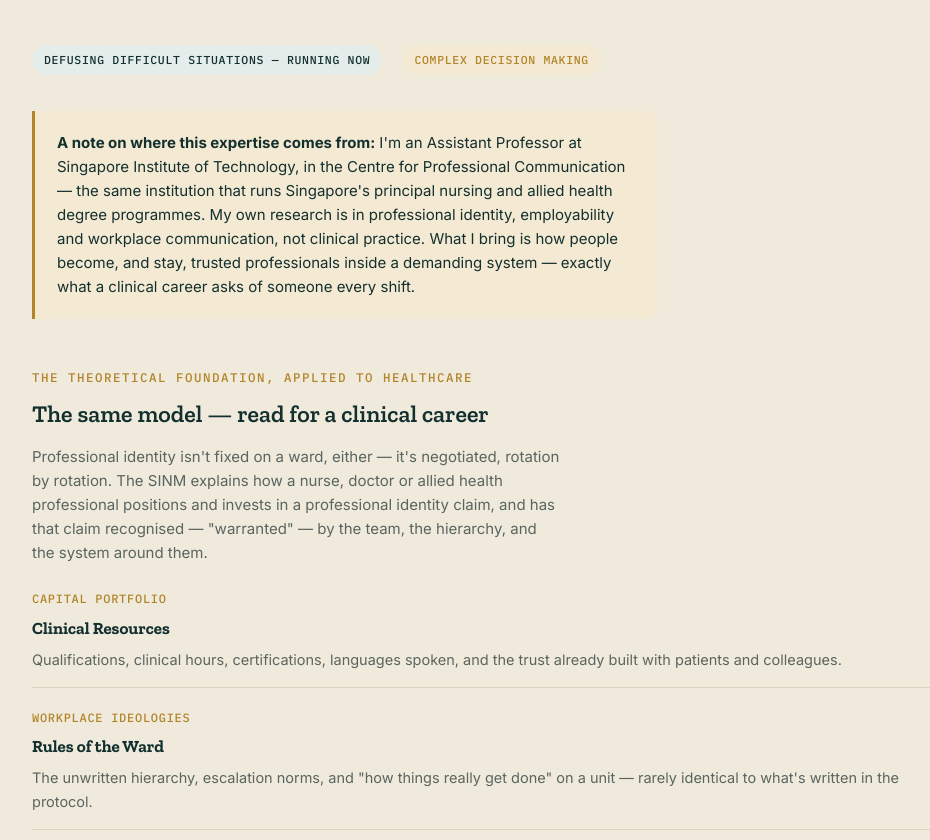
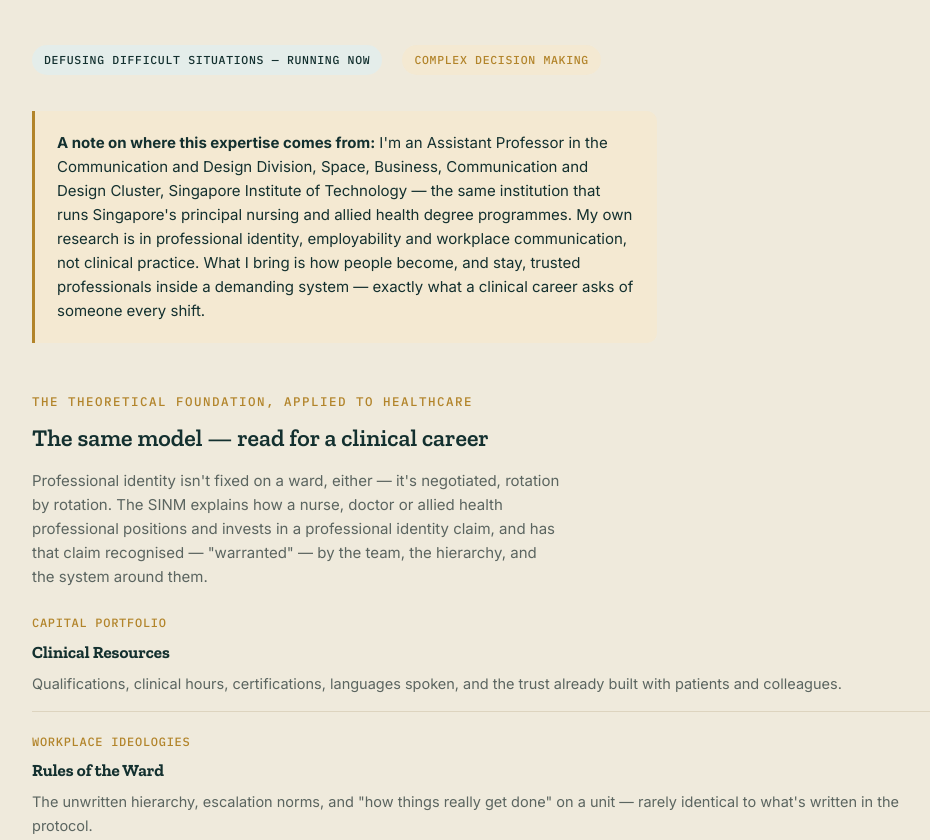
Before and after one commit to behnamsoltani-jpg/behnamsoltani.github.io, a plain HTML site: page index.html in a window 1280 px wide. Shown: the part 5714-6554 px from the top of the page, without its empty margins (76-1006 px from the left). Drawn offline with nearby package versions, Linux system fonts and the light colour scheme.

Commit message:
Update index.html

```diff
--- a/index.html
+++ b/index.html
@@ -785,7 +785,7 @@
 </div>
 
     <div class="callout" style="max-width:66ch;margin-bottom:48px;margin-top:0;">
-      <strong>A note on where this expertise comes from:</strong> I'm an Assistant Professor at Singapore Institute of Technology, in the Centre for Professional Communication — the same institution that runs Singapore's principal nursing and allied health degree programmes. My own research is in professional identity, employability and workplace communication, not clinical practice. What I bring is how people become, and stay, trusted professionals inside a demanding system — exactly what a clinical career asks of someone every shift.
+      <strong>A note on where this expertise comes from:</strong> I'm an Assistant Professor in the Communication and Design Division, Space, Business, Communication and Design Cluster, Singapore Institute of Technology — the same institution that runs Singapore's principal nursing and allied health degree programmes. My own research is in professional identity, employability and workplace communication, not clinical practice. What I bring is how people become, and stay, trusted professionals inside a demanding system — exactly what a clinical career asks of someone every shift.
     </div>
 
     <p class="eyebrow">The Theoretical Foundation, Applied to Healthcare</p>
@@ -1276,6 +1276,7 @@
       <div class="pub-block" style="flex-basis:100%;">
         <h3>Conference Presentations</h3>
         <ul class="pub-list">
+          <li>Soltani, B. (2026, November 3–5). <em>Reimagining adult learner identities: Towards a systemic theory of identity negotiation</em> [Conference presentation]. Andragogy for Impact (AnfI) 2026, Singapore.</li>
           <li>Soltani, B. (2021, December 10–11). <em>Graduate employability: A language socialization lens</em> [Paper presentation]. NZDC Conference, Online, New Zealand.</li>
           <li>Soltani, B. (2020, December 4–8). <em>International students’ perceptions of career readiness in vocational education</em> [Paper presentation]. ISANA Conference, Online, Australia.</li>
           <li>Soltani, B. (2020, September 25). <em>Toward a model of capability construction: A landscape of practice perspective</em> [Paper presentation]. ITP Research Symposium, Online, New Zealand.</li>
```
